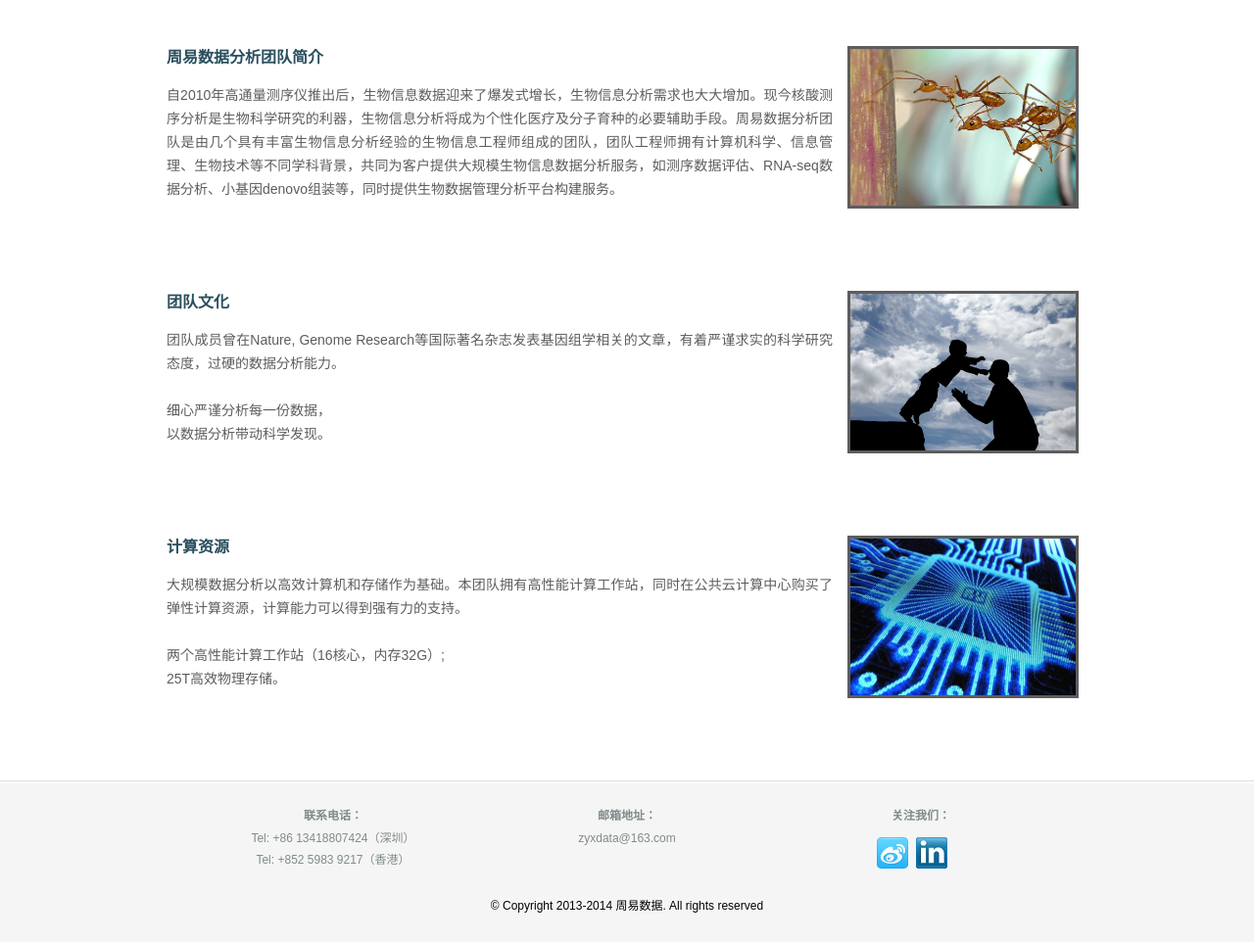
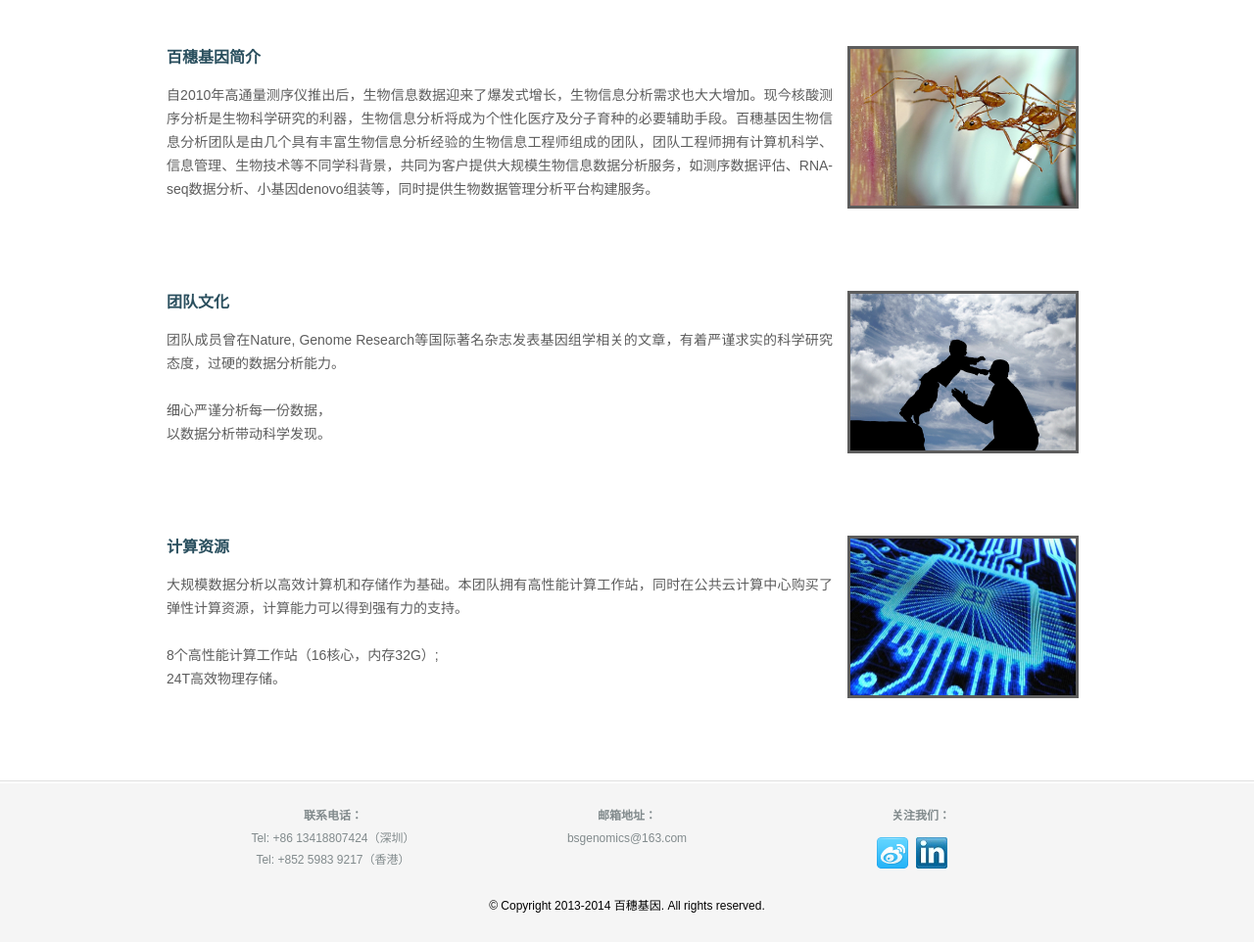
Before and after one commit to bsgenomics/bsgenomics.github.com, a plain HTML site: page about.html in a window 1280 px wide. Shown: the part 257-1219 px from the top of the page at 98% size. Drawn offline with Linux system fonts and the light colour scheme.

Commit message:
update name

```diff
--- a/about.html
+++ b/about.html
@@ -2,7 +2,7 @@
 <html>
 <head>
 <meta charset="utf-8" />
-<title>周易数据-公司简介</title>
+<title>百穗基因-公司简介</title>
 <link rel="stylesheet" type="text/css" href="style.css" media="all" />
 </head>
 <body>
@@ -23,8 +23,8 @@
 			<h1>公司简介</h1>
 			<div id="box">
 				<div class="item">
-					<h2>周易数据分析团队简介</h2>
-					<p>自2010年高通量测序仪推出后，生物信息数据迎来了爆发式增长，生物信息分析需求也大大增加。现今核酸测序分析是生物科学研究的利器，生物信息分析将成为个性化医疗及分子育种的必要辅助手段。周易数据分析团队是由几个具有丰富生物信息分析经验的生物信息工程师组成的团队，团队工程师拥有计算机科学、信息管理、生物技术等不同学科背景，共同为客户提供大规模生物信息数据分析服务，如测序数据评估、RNA-seq数据分析、小基因denovo组装等，同时提供生物数据管理分析平台构建服务。
+					<h2>百穗基因简介</h2>
+					<p>自2010年高通量测序仪推出后，生物信息数据迎来了爆发式增长，生物信息分析需求也大大增加。现今核酸测序分析是生物科学研究的利器，生物信息分析将成为个性化医疗及分子育种的必要辅助手段。百穗基因生物信息分析团队是由几个具有丰富生物信息分析经验的生物信息工程师组成的团队，团队工程师拥有计算机科学、信息管理、生物技术等不同学科背景，共同为客户提供大规模生物信息数据分析服务，如测序数据评估、RNA-seq数据分析、小基因denovo组装等，同时提供生物数据管理分析平台构建服务。
 					</p>
 				</div>
 				<div class="img"><img src="images/team_work.jpg" alt="team work" width="230" height="160"/></div>
@@ -41,7 +41,7 @@
 				<div class="item">
 					<h2>计算资源</h2>
 					<p>
-					大规模数据分析以高效计算机和存储作为基础。本团队拥有高性能计算工作站，同时在公共云计算中心购买了弹性计算资源，计算能力可以得到强有力的支持。</br></br>两个高性能计算工作站（16核心，内存32G）;</br>25T高效物理存储。
+					大规模数据分析以高效计算机和存储作为基础。本团队拥有高性能计算工作站，同时在公共云计算中心购买了弹性计算资源，计算能力可以得到强有力的支持。</br></br>8个高性能计算工作站（16核心，内存32G）;</br>24T高效物理存储。
 					</p>
 				</div>
 				<div class="img"><img src="images/computing.jpg" alt="team work" width="230" height="160"/></div>
@@ -60,7 +60,7 @@
 			<div>
 				<h3>邮箱地址：</h3>
 				<ul>
-					<li>zyxdata@163.com</li>
+					<li>bsgenomics@163.com</li>
 				</ul>
 			</div>
 			<div>
@@ -70,7 +70,7 @@
 			</div>
 		</div>
 		<div>
-			<p>&copy Copyright 2013-2014 周易数据. All rights reserved</p>
+			<p>&copy Copyright 2013-2014 百穗基因. All rights reserved.</p>
 		</div>
 	</div>
 </body>
```
Also changed, not shown: contact.html (+4 -4 lines), index.html (+4 -4 lines), products.html (+3 -3 lines), services.html (+3 -3 lines).
